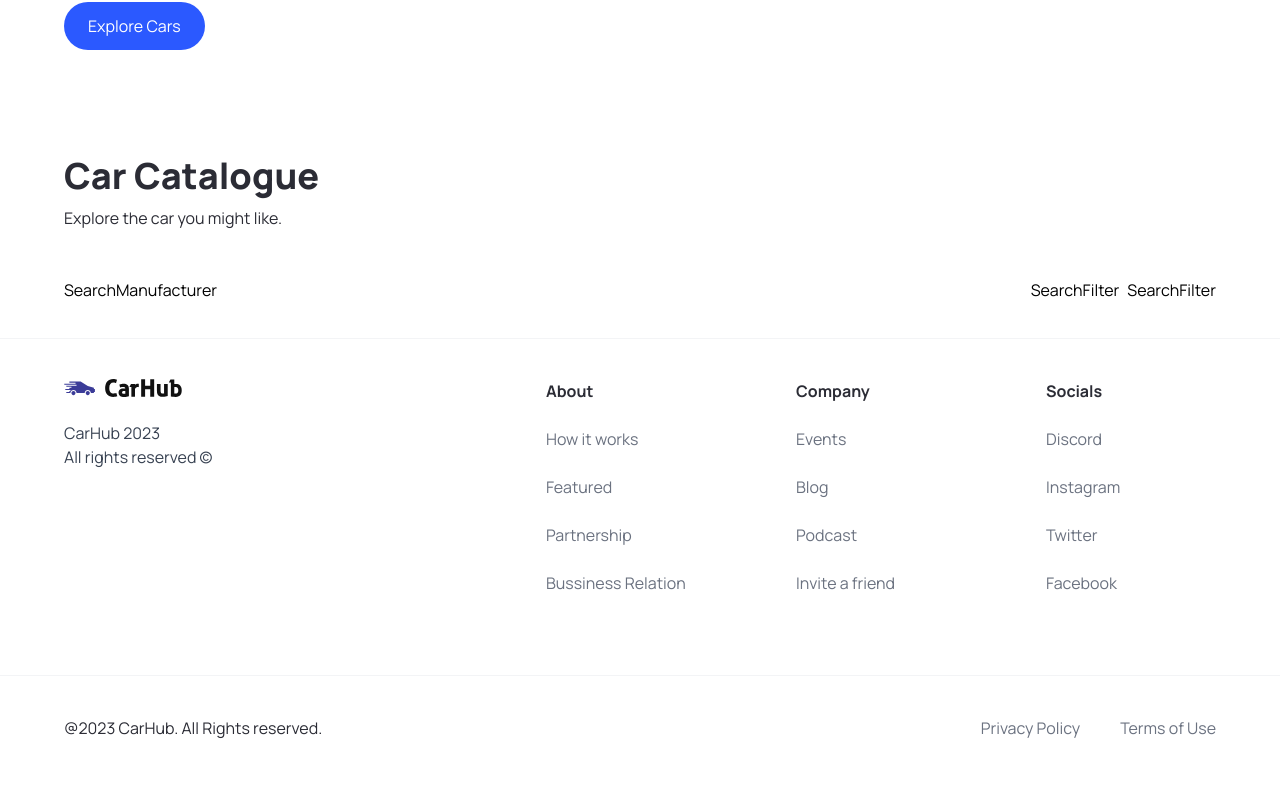
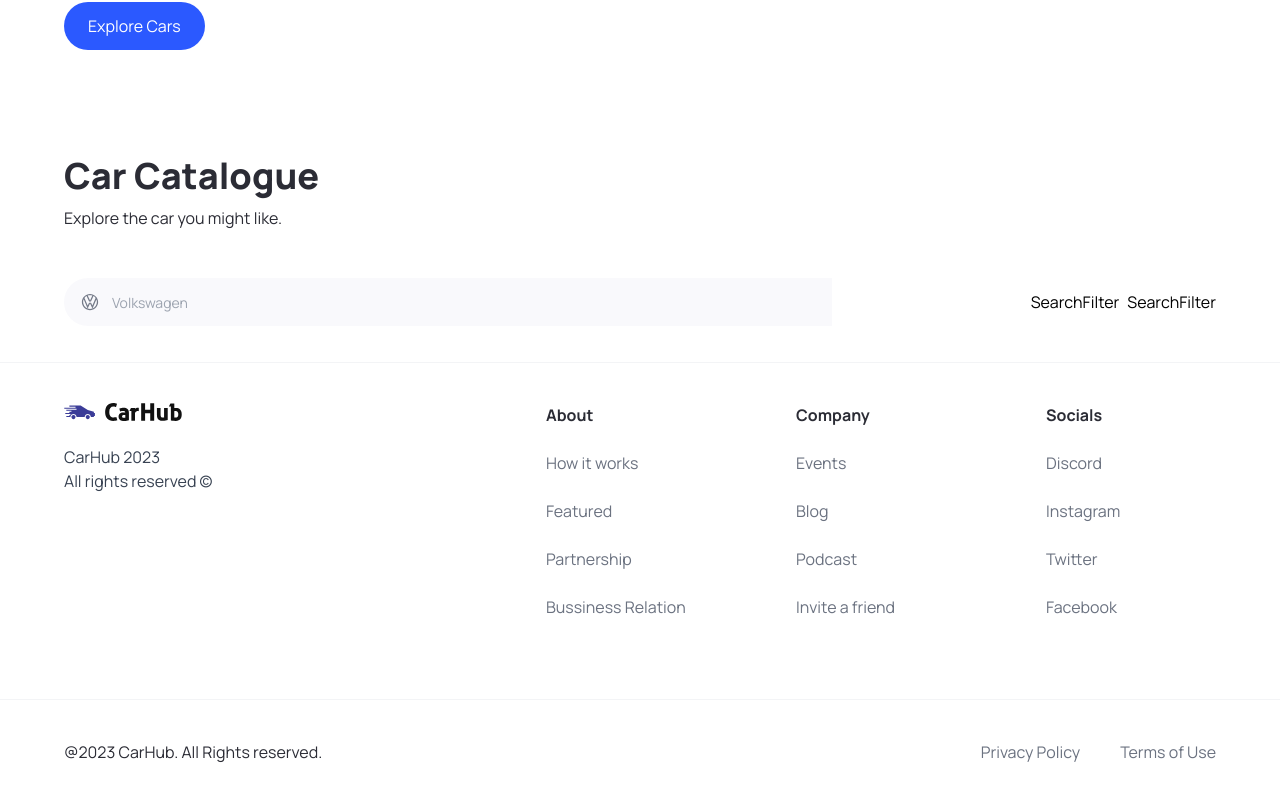
Before and after one commit to YooZiiX/CarRent, a Next.js app: page / in a window 1280 px wide. Shown: the part 708-1508 px from the top of the page. Built offline with nearby package versions, Linux system fonts and the light colour scheme.

Commit message:
add HeadlessUI for ComboBox & create Manufacturers combobox

```diff
--- a/components/ui/SearchManufacturer.tsx
+++ b/components/ui/SearchManufacturer.tsx
@@ -1,11 +1,103 @@
+"use client";
+import { useState, Fragment } from "react";
 import { SearchManufacturerProps } from "@/types";
-import React from "react";
+import { Combobox, Transition } from "@headlessui/react";
+import { manufacturers } from "@/constants";
+import Image from "next/image";
+import CarLogo from "@/public/car-logo.svg";
 
 const SearchManufacturer = ({
   manufacturer,
   setManufacturer,
 }: SearchManufacturerProps) => {
-  return <div>SearchManufacturer</div>;
+  const [query, setQuery] = useState("");
+
+  const filteredManufacturers =
+    query === ""
+      ? manufacturers
+      : manufacturers.filter((item) =>
+          item
+            .toLowerCase()
+            .replace(/\s+/g, "")
+            .includes(query.toLowerCase().replace(/\s+/g, ""))
+        );
+
+  return (
+    <div className="search-manufacturer">
+      <Combobox>
+        <div className="relative w-full">
+          <Combobox.Button className="absolute top-[14px]">
+            <Image
+              src={CarLogo}
+              alt="Car Logo"
+              width={20}
+              height={20}
+              className="ml-4"
+            />
+          </Combobox.Button>
+
+          <Combobox.Input
+            className="search-manufacturer__input"
+            placeholder="Volkswagen"
+            displayValue={(manufacturer: string) => manufacturer}
+            onChange={(e) => setQuery(e.target.value)}
+          />
+
+          <Transition
+            as={Fragment}
+            leave="transition ease-in duration-100"
+            leaveFrom="opacity-100"
+            leaveTo="opacity-0"
+            afterLeave={() => setQuery("")}
+          >
+            <Combobox.Options>
+              {filteredManufacturers.length === 0 && query !== "" ? (
+                <Combobox.Option
+                  value={query}
+                  className="search-manufacturer__option"
+                >
+                  Create "{query}"
+                </Combobox.Option>
+              ) : (
+                filteredManufacturers.map((item) => (
+                  <Combobox.Option
+                    key={item}
+                    className={({ active }) =>
+                      `relative search-manufacturer__option ${
+                        active ? "bg-primary-blue text-white" : "text-gray-900"
+                      }`
+                    }
+                    value={item}
+                  >
+                    {({ selected, active }) => (
+                      <>
+                        <span
+                          className={`block truncate ${
+                            selected ? "font-medium" : "font-normal"
+                          }`}
+                        >
+                          {item}
+                        </span>
+                        {selected ? (
+                          <span
+                            className={`absolute inset-y-0 left-0 flex items-center pl-3 ${
+                              active
+                                ? "text-white"
+                                : "text-pribg-primary-purple"
+                            }`}
+                          ></span>
+                        ) : null}
+                      </>
+                    )}
+                  </Combobox.Option>
+                ))
+              )}
+            </Combobox.Options>
+          </Transition>
+        </div>
+      </Combobox>
+    </div>
+  );
 };
 
 export default SearchManufacturer;
--- a/package.json
+++ b/package.json
@@ -9,6 +9,7 @@
     "lint": "next lint"
   },
   "dependencies": {
+    "@headlessui/react": "^1.7.17",
     "@types/node": "20.5.7",
     "@types/react": "18.2.21",
     "@types/react-dom": "18.2.7",
```
Also changed, not shown: 1 other file (tests, documents, lock files or other folders).
